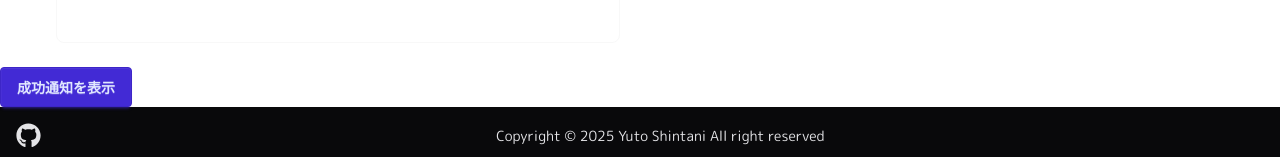
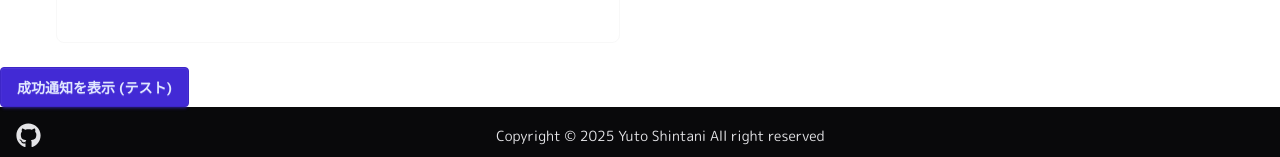
Before and after one commit to yuto0623/pocket-all, a Next.js app: page /qr-generator-tool in a window 1280 px wide. Shown: the part 850-1007 px from the top of the page. Built offline with nearby package versions, Linux system fonts and the light colour scheme; no server answers.

Commit message:
Update button text in SomePage to include "(テスト)" for clarity

```diff
--- a/app/components/test.tsx
+++ b/app/components/test.tsx
@@ -11,7 +11,7 @@ export default function SomePage() {
 	return (
 		<div>
 			<button type="button" onClick={handleSuccess} className="btn btn-primary">
-				成功通知を表示
+				成功通知を表示 (テスト)
 			</button>
 		</div>
 	);
```
